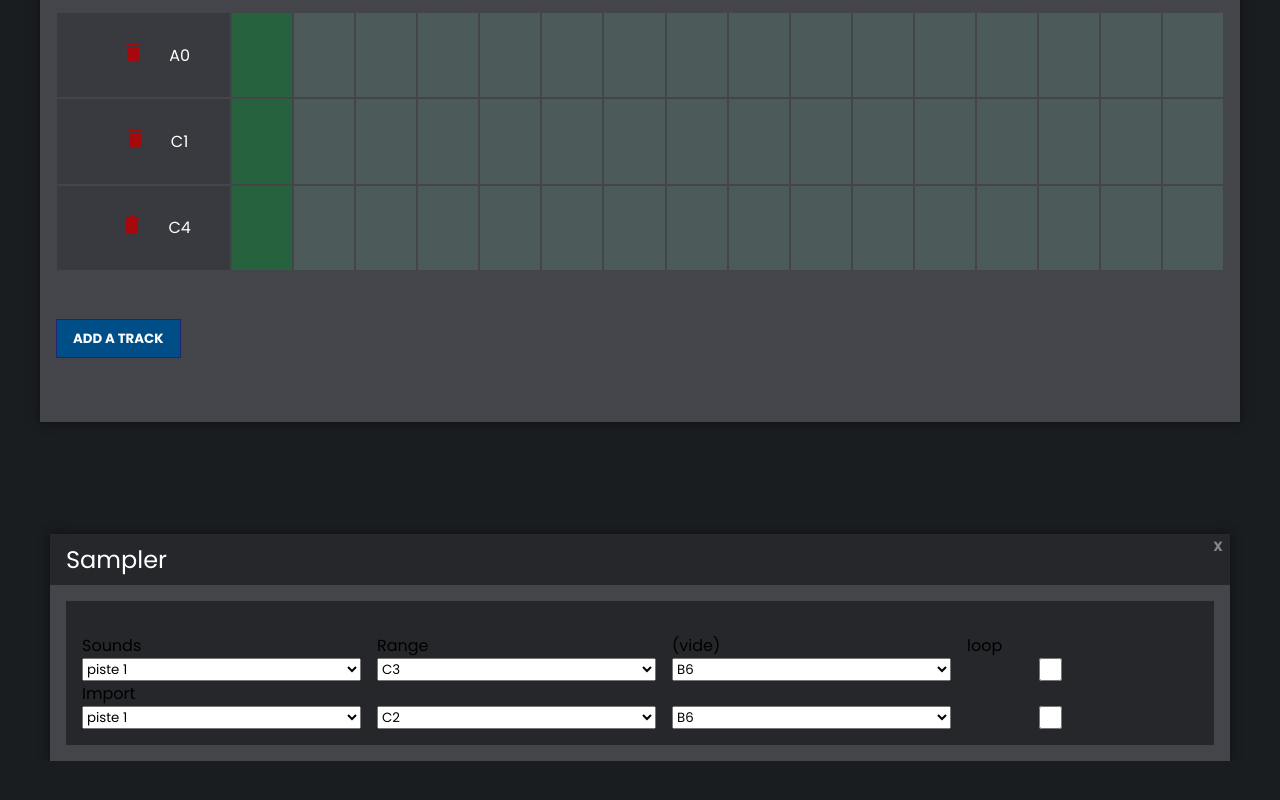
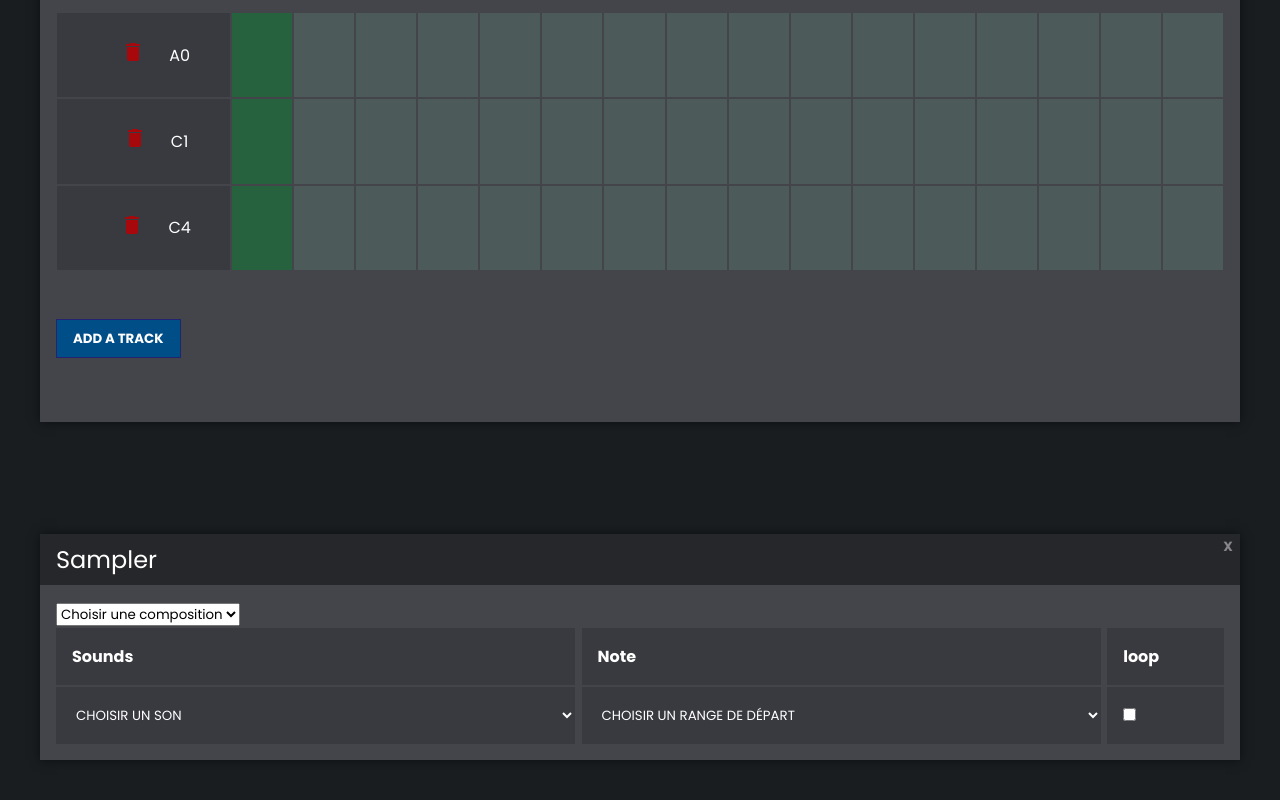
Before and after one commit to Procaillass/JamRacker, a React (Create React App) app: page / in a window 1280 px wide. Shown: the part 1106-1906 px from the top of the page. Before the commit the page ends 1867 px from the top, so only its background shows below. Built offline with nearby package versions, Linux system fonts and the light colour scheme.

Commit message:
refactoring

```diff
--- a/src/Components/Sampler/Sampler.jsx
+++ b/src/Components/Sampler/Sampler.jsx
@@ -26,63 +26,41 @@ function Sampler() {
             </div>
 
             <div className="box__content">
-               <div className="Roll">
-                    <div className="sampler_content">
-                            <div className="sampler_content_Lane">
-                                <div>Sounds</div>
-                                <div>Range</div>
-                                <div>(vide)</div>
-                                <div>loop</div>
-                            </div>
+                <div className="sampler__content">
 
-                            <div className="sampler_content_Lane">
-                                <select name="importSound" id="">
-                                    <option value="">piste 1</option>
-                                    <option value="">piste 2</option>
-                                </select>
+                <select className="sequencer__addtrack">
+                    <option value="">Choisir une composition</option>
+                    <option value="">Compo 01</option>
+                    <option value="">Compo 02</option>
+                </select>
 
-                                <select name="range" id="">
-                                    <option value="">C3</option>
-                                    <option value="">C4</option>
-                                </select>
+                    <div className="sampler__Lane">
+                        <h3>Sounds</h3>
+                        <h3>Note</h3>
+                        <h3>loop</h3>
+                    </div>
 
-                                <select name="" id="">
-                                    <option value="">B6</option>
-                                    <option value="">B5</option>
-                                </select>
-                                <input type="checkbox" />
-                            </div>
+                    <div className="sampler__Lane">
+                        <select className="sampler__sound">
+                            <option value="">Choisir un son</option>
+                            <option value="">piste 1</option>
+                            <option value="">piste 2</option>
+                        </select>
 
-                            <div className="new_sampler_row">
-                                <div className="sample_content_Lane">
-                                    <div>Import</div>
-                                </div>
-                                <div className="sampler_content_Lane">
-                                    <select name="importSound" id="">
-                                        <option value="">piste 1</option>
-                                        <option value="">piste 2</option>
-                                        <option value="">piste 3</option>
-                                    </select>
+                        <select className="sampler__note">
+                            <option value="">Choisir un range de départ</option>
+                            <option value="">piste 1</option>
+                            <option value="">piste 2</option>
+                        </select>
 
-                                    <select name="range" id="">
-                                        <option value="">C2</option>
-                                        <option value="">C1</option>
-                                    </select>
+                        <div className="sampler__loop">
+                            <input className="" type="checkbox" />
+                        </div>
+                    </div>
 
-                                    <select name="" id="">
-                                        <option value="">B6</option>
-                                        <option value="">B5</option>
-                                    </select>
-                                    <input type="checkbox" />
-                                </div>
-                            </div>
-                        </div>
                 </div>
             </div>
-
         </div>
-
-
     );
 }
 
--- a/src/Components/Sampler/Sampler.scss
+++ b/src/Components/Sampler/Sampler.scss
@@ -1,14 +1,42 @@
-.sampler {
-    margin: 0 50px;
+$box_bar: #26272b;
+$box_bg: #43454b;
+$sequencer_sound_bg: #393a40;
+$sequencer_step_bg:rgb(77, 90, 90) /* #26272b */;
+$sequencer_step_marked_bg: #749292;
+$sequencer_step_col_bg: #27623e /* #362928 */;
+$sequencer_step_marqued_col_bg: #517878;
+$text: #87878a;
+$sequencer__controls_btn_bg: #004e88;
+$sequencer__controls_btn_color: #ffffff;
+$sequencer__controls_btn_border: #23236f;
+
+
+.sampler__Lane {
+    display: grid;
+    grid-template-columns: repeat(2, calc(45% - .4rem)) 10%;
+    grid-column-gap: .4rem;
+
+    > * {
+        background: $sequencer_sound_bg;
+        border: 0 none;
+        color: white;
+        padding: 1rem;
+
+    }
+
+    h3 {
+        font-size: inherit;
+    }
+
+    select {
+        display: flex;
+        align-items: center;
+        justify-content: center;
+        text-transform: uppercase;
+
+    }
+
+    &:not(:first-child) {
+        margin-top: 2px;
+    }
 }
-
-.box__title {
-
-    color: white;
-}
-
-.sampler_content_Lane {
-    display: grid;
-    grid-template-columns: 25% 25% 25% 15%;
-    grid-column-gap: 1em;
-}
```
Also changed, not shown: 1 other file (tests, documents, lock files or other folders).
